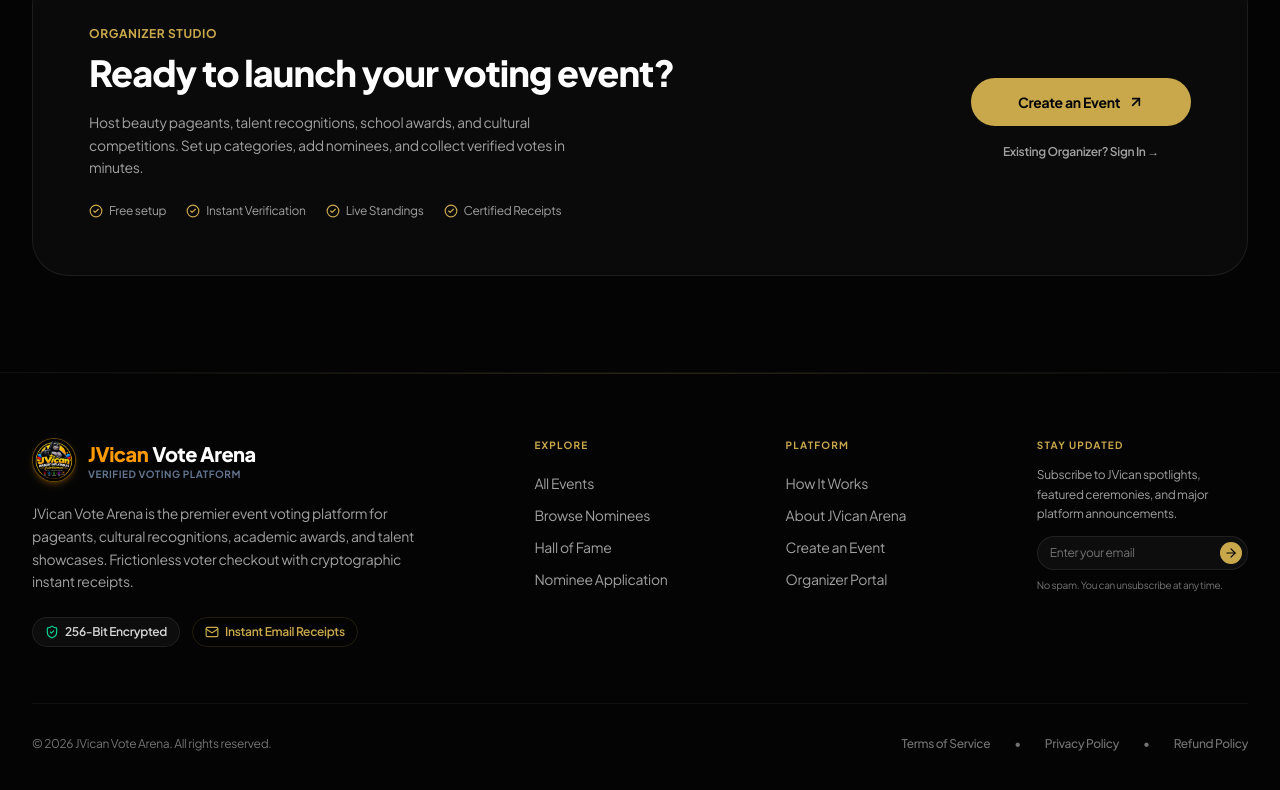
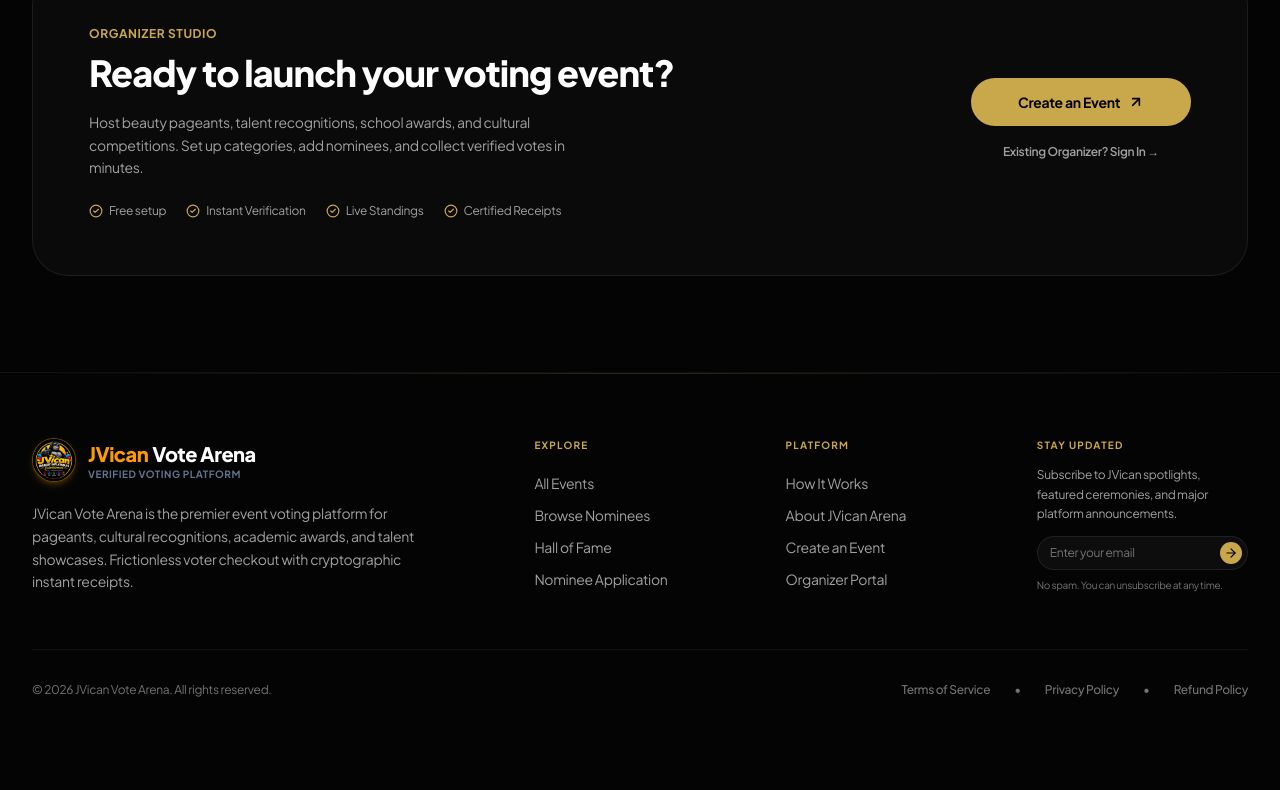
Before and after one commit to technicallyvince/JvicanVoteArena, a Next.js app: page / in a window 1280 px wide. Shown: the part 1427-2217 px from the top of the page. After the commit the page ends 2189 px from the top, so only its background shows below. Built offline with nearby package versions, Linux system fonts and the light colour scheme; no server answers.

Commit message:
fix(ui): remove 256-Bit Encrypted and Instant Email Receipts badges from footer

```diff
--- a/src/components/layout/Footer.tsx
+++ b/src/components/layout/Footer.tsx
@@ -30,16 +30,6 @@
             <p className="text-xs sm:text-sm leading-relaxed text-neutral-400 max-w-sm">
               JVican Vote Arena is the premier event voting platform for pageants, cultural recognitions, academic awards, and talent showcases. Frictionless voter checkout with cryptographic instant receipts.
             </p>
-            <div className="flex flex-wrap items-center gap-2 sm:gap-3 pt-1 text-xs font-semibold">
-              <span className="inline-flex items-center gap-1.5 rounded-full bg-white/[0.04] border border-white/[0.08] px-3 py-1.5 text-neutral-300">
-                <ShieldCheck className="h-3.5 w-3.5 text-emerald-400" />
-                256-Bit Encrypted
-              </span>
-              <span className="inline-flex items-center gap-1.5 rounded-full bg-[#C9A84C]/06 border border-[#C9A84C]/15 px-3 py-1.5 text-[#C9A84C]">
-                <Mail className="h-3.5 w-3.5 text-[#C9A84C]" />
-                Instant Email Receipts
-              </span>
-            </div>
           </div>
 
           {/* Quick Links */}
```
